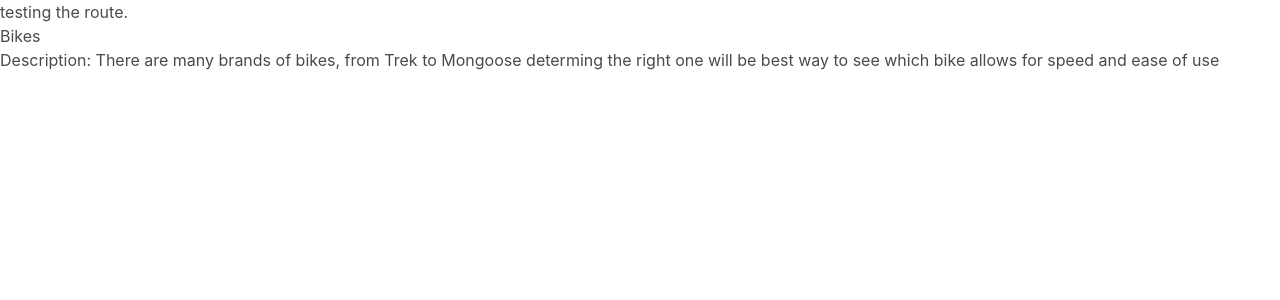
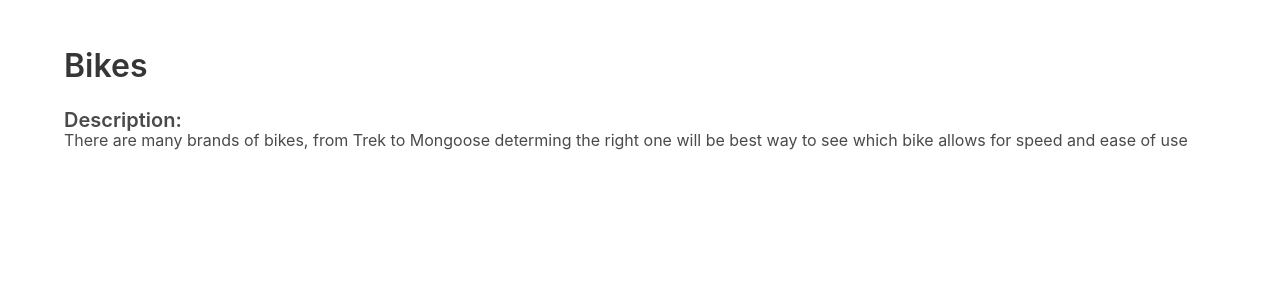
Before and after one commit to coloed3/Item-catalog-udacity, a Flask app: page /catalog/Football/Bikes in a window 1280 px wide. Shown: the part 74-374 px from the top of the page. Run offline with Flask 2, Linux system fonts and the light colour scheme; data comes from the database, SQL or seed files in the repository; some libraries are stand-ins or nearby versions.

Commit message:
Added css for description page,and modified the code to view the Title of description the item description

```diff
--- a/static/app.css
+++ b/static/app.css
@@ -1,42 +1,64 @@
-html, body, #app {
+html,
+body,
+#app {
     height: 100%;
 }
+
 #app {
     min-height: 100%;
     //display: flex;
     //flex-direction: column;
 }
+
 .main-content {
     //flex: 1;
 }
+
 .footer {
     margin-top: -12px;
 }
+
 @media screen and (max-width: 768px) {
-  #menu-toggle:checked + .nav-menu {
+    #menu-toggle:checked+.nav-menu {
         display: block;
     }
 }
 
-.fa{
+.fa {
     padding-right: 10px;
     margin-right: 2px;
 }
 
-.font-util{
+.font-util {
     font-size: 25px;
     text-transform: uppercase;
 }
-.navbar{
-  padding:10px;
+
+.navbar {
+    padding: 10px;
 }
 
-.fa-plus{
+.fa-plus {
     padding-left: 2px;
     font-size: 12px;
 }
 
-.fa-user{
+.fa-user {
     font-size: 15px;
     padding-right: 3px;
 }
+
+#description {
+    padding-top: 3rem;
+}
+
+#description .subtitle {
+    padding-top: 20px;
+    margin-bottom: -5px;
+    font-weight: 600;
+}
+
+#description .content {
+    font-weight: 400;
+
+}
--- a/templates/viewitem.html
+++ b/templates/viewitem.html
@@ -1,7 +1,13 @@
 {% extends 'base.html' %}
 {% block content %}
-<h5>testing the route.</h5>
-<h5>{{item.name}}</h5>
+<article class="tile  is-child is-grey" id="description">
+    <div class="container ">
+        <p class="title">{{item.name}}</p>
+        <p class="subtitle has-text-justified">Description:</p>
+        <div class="content has-text-justified">
+            {{item.description}}
+        </div>
+    </div>
+</article>
 {# testing description #}
-<p>Description: {{item.description}}</p>
 {% endblock content %}
```
Lines whose indentation alone changed are shown as unchanged.
